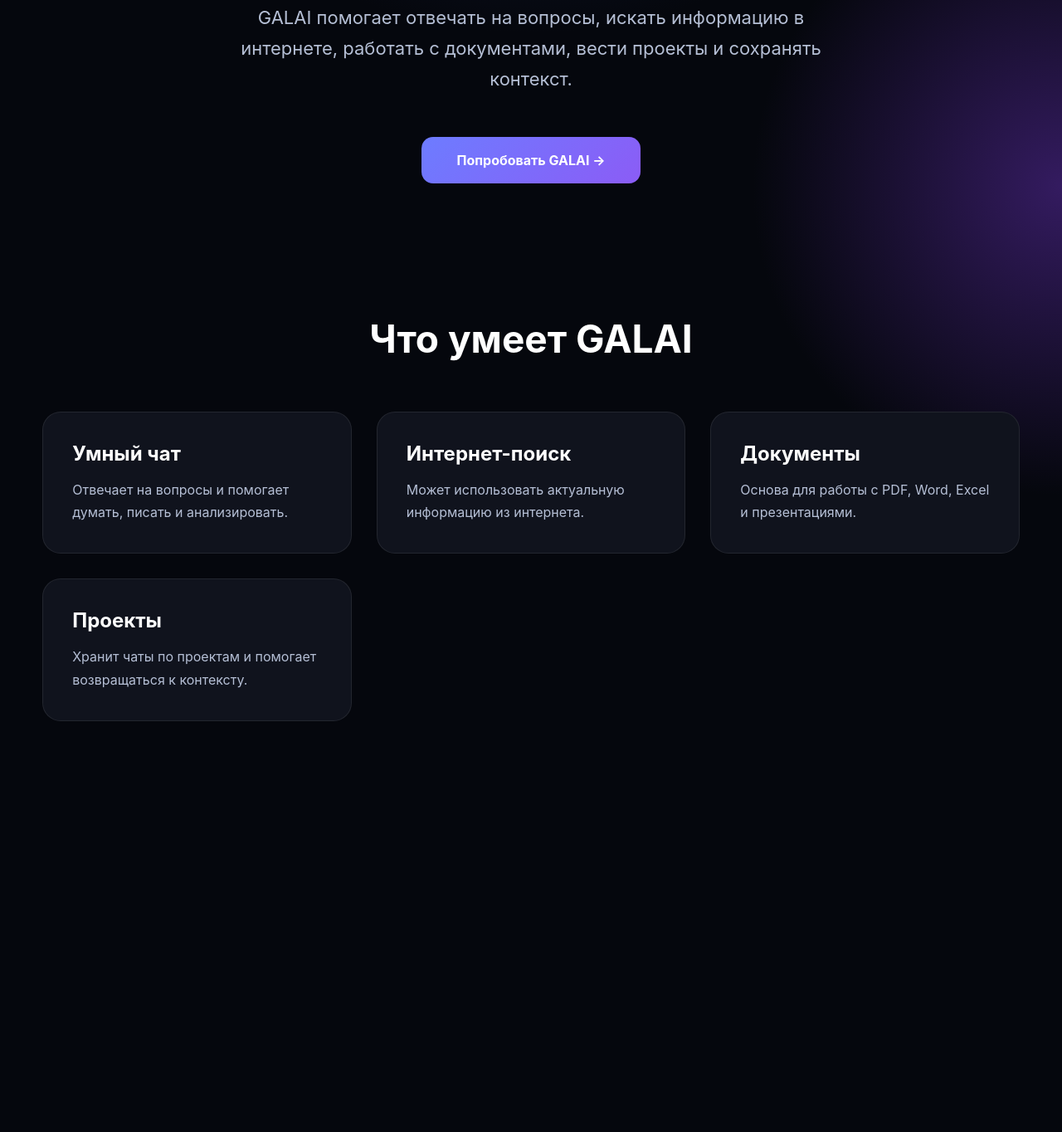
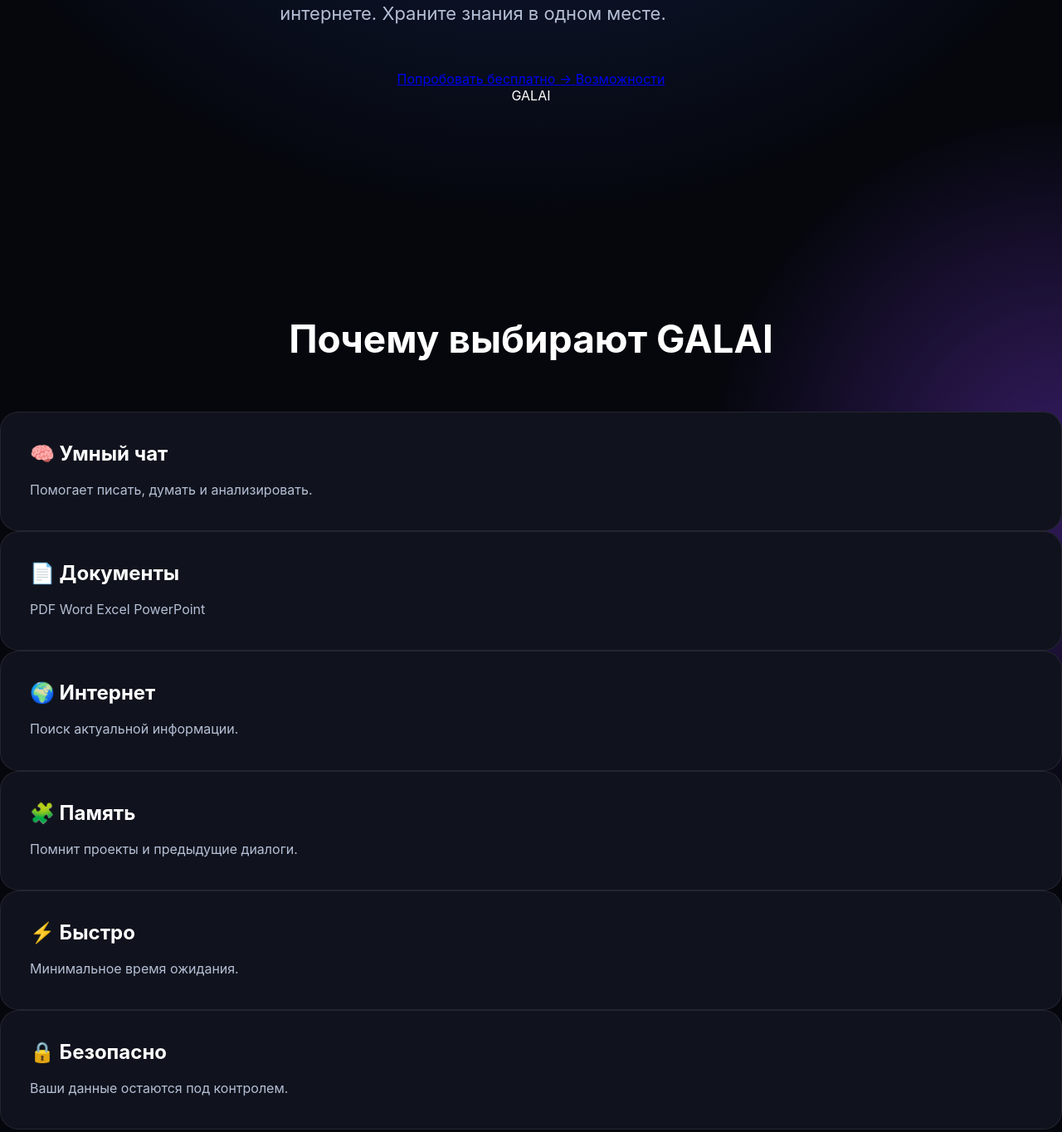
Before and after one commit to miryakunin-netizen/GALAI, a website: page public/index.html in a window 1280 px wide. Shown: the part 540-1904 px from the top of the page at 83% size. Before the commit the page ends 1529 px from the top, so only its background shows below. Drawn offline with Linux system fonts and the light colour scheme.

Commit message:
Update index.html

```diff
--- a/public/index.html
+++ b/public/index.html
@@ -1,57 +1,242 @@
-<!doctype html>
+<!DOCTYPE html>
 <html lang="ru">
+
 <head>
-  <meta charset="UTF-8" />
-  <meta name="viewport" content="width=device-width, initial-scale=1.0" />
 
-  <title>GALAI — российский искусственный интеллект</title>
+<meta charset="UTF-8">
 
-  <meta name="description" content="GALAI — ИИ-помощник с интернет-поиском, работой с документами, проектами и памятью." />
+<meta name="viewport"
+      content="width=device-width, initial-scale=1.0">
 
-  <link rel="stylesheet" href="/landing.css" />
+<title>GALAI — Искусственный интеллект нового поколения</title>
+
+<meta name="description"
+content="GALAI — интеллектуальный помощник для поиска информации, анализа документов и работы с проектами.">
+
+<link rel="stylesheet"
+href="/landing.css">
+
 </head>
+
 <body>
-  <main class="landing">
+
+<header class="navbar">
+
+    <div class="logo">
+
+        GALAI
+
+    </div>
+
+    <nav>
+
+        <a href="#features">Возможности</a>
+
+        <a href="#about">О проекте</a>
+
+        <a href="#faq">FAQ</a>
+
+        <a class="buttonNav"
+           href="/chat.html">
+
+            Открыть чат
+
+        </a>
+
+    </nav>
+
+</header>
+
 <section class="hero">
-      <div class="badge">GALAI 5.0</div>
 
-      <h1>Российский искусственный интеллект для работы, документов и поиска</h1>
+    <div class="heroLeft">
+
+        <div class="badge">
+
+            Искусственный интеллект нового поколения
+
+        </div>
+
+        <h1>
+
+            Работайте быстрее
+            вместе с GALAI
+
+        </h1>
 
         <p>
-        GALAI помогает отвечать на вопросы, искать информацию в интернете,
-        работать с документами, вести проекты и сохранять контекст.
+
+            Общайтесь с ИИ.
+
+            Анализируйте документы.
+
+            Ищите информацию в интернете.
+
+            Храните знания в одном месте.
+
         </p>
 
-      <a class="cta" href="/chat.html">
-    Попробовать GALAI →
+        <div class="buttons">
+
+            <a
+                class="buttonPrimary"
+                href="/chat.html">
+
+                Попробовать бесплатно →
+
             </a>
+
+            <a
+                class="buttonSecondary"
+                href="#features">
+
+                Возможности
+
+            </a>
+
+        </div>
+
+    </div>
+
+    <div class="heroRight">
+
+        <div class="brain">
+
+            GALAI
+
+        </div>
+
+    </div>
+
 </section>
 
-    <section class="features">
-      <h2>Что умеет GALAI</h2>
+<section
+id="features"
+class="features">
 
-      <div class="grid">
+<h2>
+
+Почему выбирают GALAI
+
+</h2>
+
+<div class="cards">
+
 <div class="card">
-          <h3>Умный чат</h3>
-          <p>Отвечает на вопросы и помогает думать, писать и анализировать.</p>
+
+<h3>
+
+🧠 Умный чат
+
+</h3>
+
+<p>
+
+Помогает писать,
+думать и анализировать.
+
+</p>
+
 </div>
 
 <div class="card">
-          <h3>Интернет-поиск</h3>
-          <p>Может использовать актуальную информацию из интернета.</p>
+
+<h3>
+
+📄 Документы
+
+</h3>
+
+<p>
+
+PDF
+
+Word
+
+Excel
+
+PowerPoint
+
+</p>
+
 </div>
 
 <div class="card">
-          <h3>Документы</h3>
-          <p>Основа для работы с PDF, Word, Excel и презентациями.</p>
+
+<h3>
+
+🌍 Интернет
+
+</h3>
+
+<p>
+
+Поиск актуальной информации.
+
+</p>
+
 </div>
 
 <div class="card">
-          <h3>Проекты</h3>
-          <p>Хранит чаты по проектам и помогает возвращаться к контексту.</p>
+
+<h3>
+
+🧩 Память
+
+</h3>
+
+<p>
+
+Помнит проекты
+и предыдущие диалоги.
+
+</p>
+
 </div>
+
+<div class="card">
+
+<h3>
+
+⚡ Быстро
+
+</h3>
+
+<p>
+
+Минимальное время ожидания.
+
+</p>
+
 </div>
+
+<div class="card">
+
+<h3>
+
+🔒 Безопасно
+
+</h3>
+
+<p>
+
+Ваши данные
+остаются под контролем.
+
+</p>
+
+</div>
+
+</div>
+
 </section>
-  </main>
+
+<footer>
+
+© 2026 GALAI
+
+</footer>
+
 </body>
+
 </html>
```
Lines whose indentation alone changed are shown as unchanged.
